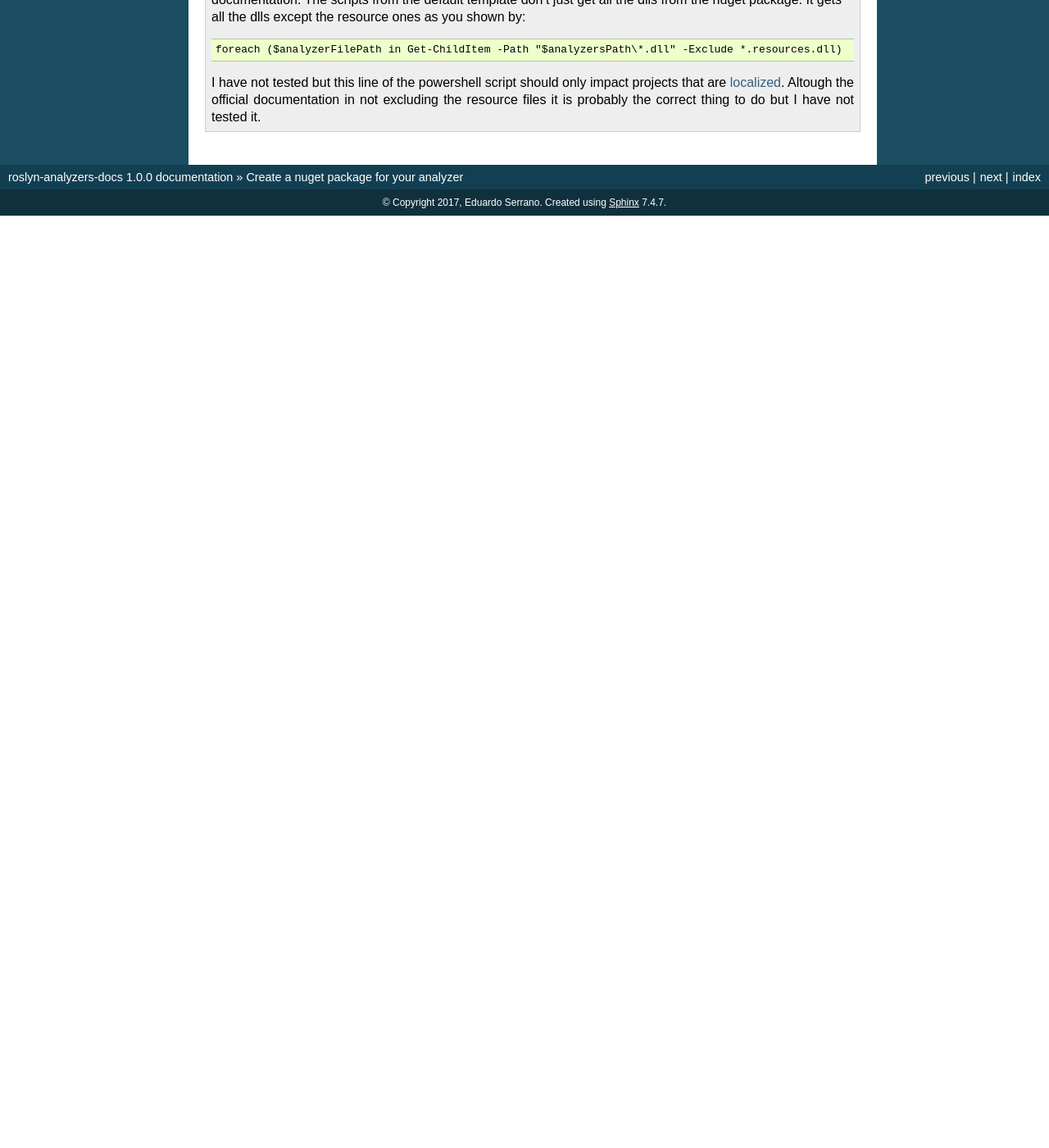
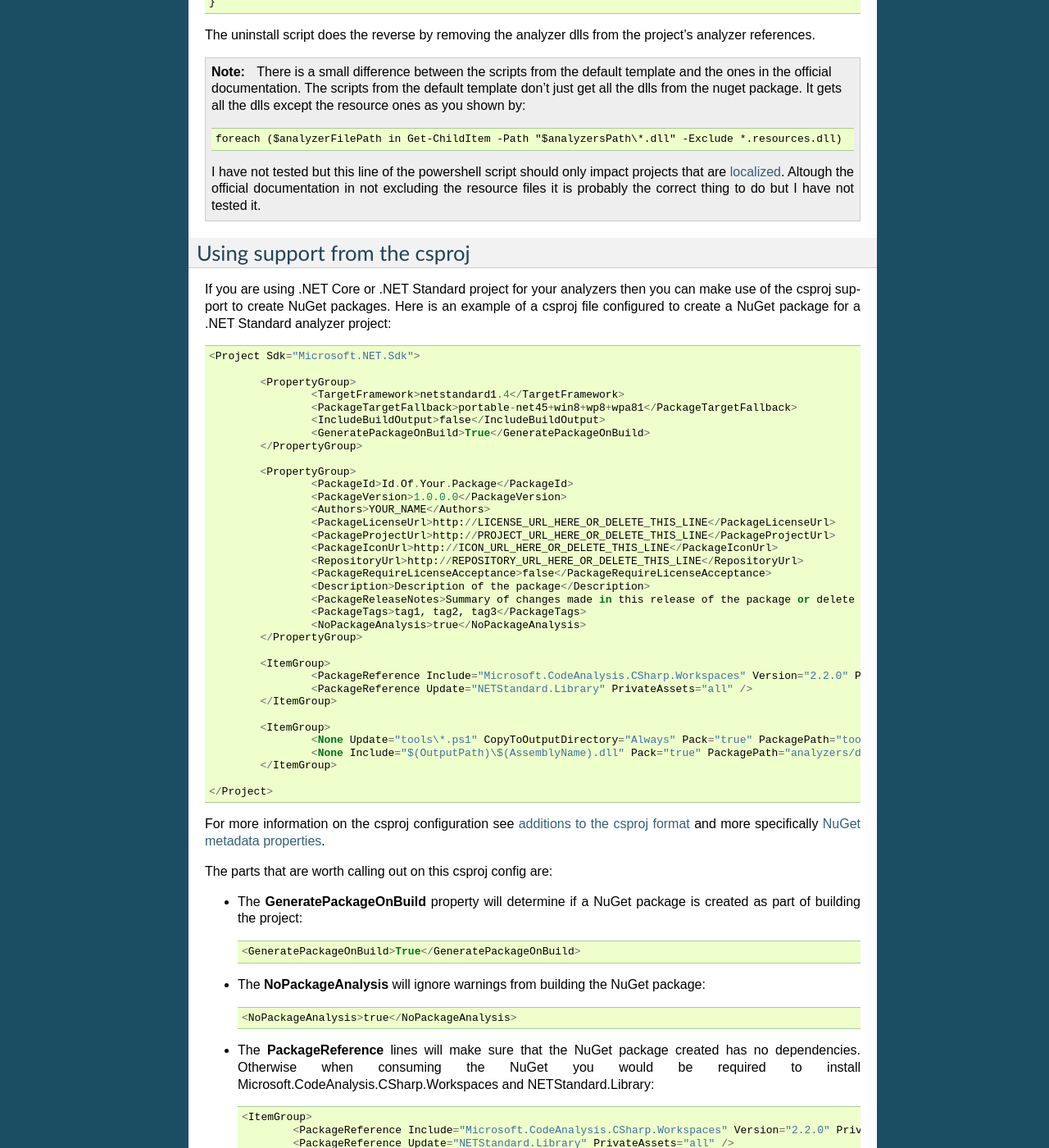
Before and after one commit to edumserrano/roslyn-analyzers, a Sphinx documentation site: the page built from Docs/source/create-nuget-package.rst, in a window 1280 px wide and 1400 px high, scrolled down 1360 px. Shown: the whole window at 82% size. Built offline with Sphinx 7.4.7, drawn with Linux system fonts in a browser that asks for light colours; before the commit the page ends 1623 px from its top, so only the background shows below that; some of the changed text lies outside the part shown.

Commit message:
Updated docs: added info about nuget packing through csproj

```diff
--- a/Docs/source/create-nuget-package.rst
+++ b/Docs/source/create-nuget-package.rst
@@ -9,10 +9,15 @@ See `analyzers conventions <https://docs.microsoft.com/en-us/nuget/schema/analyz
 
 All that is explained below was discovered from looking at how the :ref:`default template <easy-way>` generates the nuget package. In short by analyzing the nuspec file and the scripts inside the tools folder.
 
-The nuspec file
----------------
+Using a nuspec file
+-------------------
 
-There's lot of metadata that you can configure on the `nuspec file <https://docs.microsoft.com/en-us/nuget/schema/nuspec>`_ but the part that needs to be modified to create nuget packages for analyzers is::
+If you are using a .NET Core or .NET Standard project for your analyzers consider using the support for creating NuGet packages present in the csproj config.
+
+Nuspec file
+~~~~~~~~~~~
+
+There's lot of metadata that you can configure on the `nuspec file <https://docs.microsoft.com/en-us/nuget/schema/nuspec>`_ but to create nuget packages for analyzers you have to at least set the below metadata and files::
 
 	<?xml version="1.0" encoding="utf-8"?>
 		<package xmlns="http://schemas.microsoft.com/packaging/2013/05/nuspec.xsd">
@@ -40,8 +45,10 @@ The second file line::
 
 Makes sure the nuget package will contain the custom install and uninstall scripts that are required to add/remove the analyzer dll in the correct way when the nuget package is installed/removed.
 
+.. _nuget-powershell-scripts:
+
 Nuget Powershell Scripts
-------------------------
+~~~~~~~~~~~~~~~~~~~~~~~~
 
 You will need to create a folder in the root directory of your analyzer project and add two scripts to it:
 
@@ -62,8 +69,81 @@ They both do the same which is add all the dll files from your nuget package int
 
 The uninstall script does the reverse by removing the analyzer dlls from the project's analyzer references.
 
+.. _note-about-localization-and-nuegt-install-script:
+
 .. note:: There is a small difference between the scripts from the default template and the ones in the official documentation. The scripts from the default template don't just get all the dlls from the nuget package. It gets all the dlls except the resource ones as you shown by::
 
 	foreach ($analyzerFilePath in Get-ChildItem -Path "$analyzersPath\*.dll" -Exclude *.resources.dll)
 
    I have not tested but this line of the powershell script should only impact projects that are :ref:`localized <tips-and-more-resources>`. Altough the official documentation in not excluding the resource files it is probably the correct thing to do but I have not tested it.
+
+Using support from the csproj
+-----------------------------
+
+If you are using .NET Core or .NET Standard project for your analyzers then you can make use of the csproj support to create NuGet packages. Here is an example of a csproj file configured to create a NuGet package for a .NET Standard analyzer project::
+
+	<Project Sdk="Microsoft.NET.Sdk">
+
+  		<PropertyGroup>
+			<TargetFramework>netstandard1.4</TargetFramework>
+			<PackageTargetFallback>portable-net45+win8+wp8+wpa81</PackageTargetFallback>
+			<IncludeBuildOutput>false</IncludeBuildOutput>
+			<GeneratePackageOnBuild>True</GeneratePackageOnBuild>
+  		</PropertyGroup>
+
+  		<PropertyGroup>
+			<PackageId>Id.Of.Your.Package</PackageId>
+			<PackageVersion>1.0.0.0</PackageVersion>
+			<Authors>YOUR_NAME</Authors>
+			<PackageLicenseUrl>http://LICENSE_URL_HERE_OR_DELETE_THIS_LINE</PackageLicenseUrl>
+			<PackageProjectUrl>http://PROJECT_URL_HERE_OR_DELETE_THIS_LINE</PackageProjectUrl>
+			<PackageIconUrl>http://ICON_URL_HERE_OR_DELETE_THIS_LINE</PackageIconUrl>
+			<RepositoryUrl>http://REPOSITORY_URL_HERE_OR_DELETE_THIS_LINE</RepositoryUrl>
+			<PackageRequireLicenseAcceptance>false</PackageRequireLicenseAcceptance>
+			<Description>Description of the package</Description>
+			<PackageReleaseNotes>Summary of changes made in this release of the package or delete this line.</PackageReleaseNotes>
+			<PackageTags>tag1, tag2, tag3</PackageTags>
+			<NoPackageAnalysis>true</NoPackageAnalysis>
+  		</PropertyGroup>
+
+  		<ItemGroup>
+			<PackageReference Include="Microsoft.CodeAnalysis.CSharp.Workspaces" Version="2.2.0" PrivateAssets="all" />
+			<PackageReference Update="NETStandard.Library" PrivateAssets="all" />
+  		</ItemGroup>
+
+		<ItemGroup>
+			<None Update="tools\*.ps1" CopyToOutputDirectory="Always" Pack="true" PackagePath="tools" />
+			<None Include="$(OutputPath)\$(AssemblyName).dll" Pack="true" PackagePath="analyzers/dotnet/cs" Visible="false" />
+		</ItemGroup>
+
+	</Project>
+
+
+For more information on the csproj configuration see `additions to the csproj format <https://docs.microsoft.com/en-us/dotnet/core/tools/csproj>`_ and more specifically `NuGet metadata properties <https://docs.microsoft.com/en-us/dotnet/core/tools/csproj#nuget-metadata-properties>`_.
+
+The parts that are worth calling out on this csproj config are:
+
+* The **GeneratePackageOnBuild** property will determine if a NuGet package is created as part of building the project::
+
+	<GeneratePackageOnBuild>True</GeneratePackageOnBuild>
+
+* The **NoPackageAnalysis** will ignore warnings from building the NuGet package::
+
+	<NoPackageAnalysis>true</NoPackageAnalysis>
+
+* The **PackageReference** lines will make sure that the NuGet package created has no dependencies. Otherwise when consuming the NuGet you would be required to install Microsoft.CodeAnalysis.CSharp.Workspaces and NETStandard.Library::
+
+	<ItemGroup>
+		<PackageReference Include="Microsoft.CodeAnalysis.CSharp.Workspaces" Version="2.2.0" PrivateAssets="all" />
+		<PackageReference Update="NETStandard.Library" PrivateAssets="all" />
+	</ItemGroup>
+
+* You also need to make sure the NuGet package will contain the **custom install and uninstall scripts** that are required to add/remove the analyzer dll in the correct way when the nuget package is installed/removed. You will need to :ref:`create a tools folder with the required scripts <nuget-powershell-scripts>` for this to work. The line responsible for this is::
+
+	<None Update="tools\*.ps1" CopyToOutputDirectory="Always" Pack="true" PackagePath="tools" />
+
+* By default a NuGet package will contain the assembly inside a lib folder. However NuGet for analyzers follow a different convention as explained in the section `analyzers path format <https://docs.microsoft.com/en-us/nuget/schema/analyzers-conventions#analyzers-path-format>`_. In summary for a C# analyzer **the assembly packaged in the NuGet should be in the folder analyzers/dotnet/cs**. The line responsible for this is::
+
+	<None Include="$(OutputPath)\$(AssemblyName).dll" Pack="true" PackagePath="analyzers/dotnet/cs" Visible="false" />
+
+.. note:: I have not tested packaging a localized analyzer so there might be an extra step necessary to make the localization work with the NuGet package. See :ref:`this note about the install scripts <note-about-localization-and-nuegt-install-script>`.
```
Also changed, not shown: Docs/source/how-to-start.rst (+11 -14 lines), Docs/source/nuget-packages.rst (+2 -11 lines).
